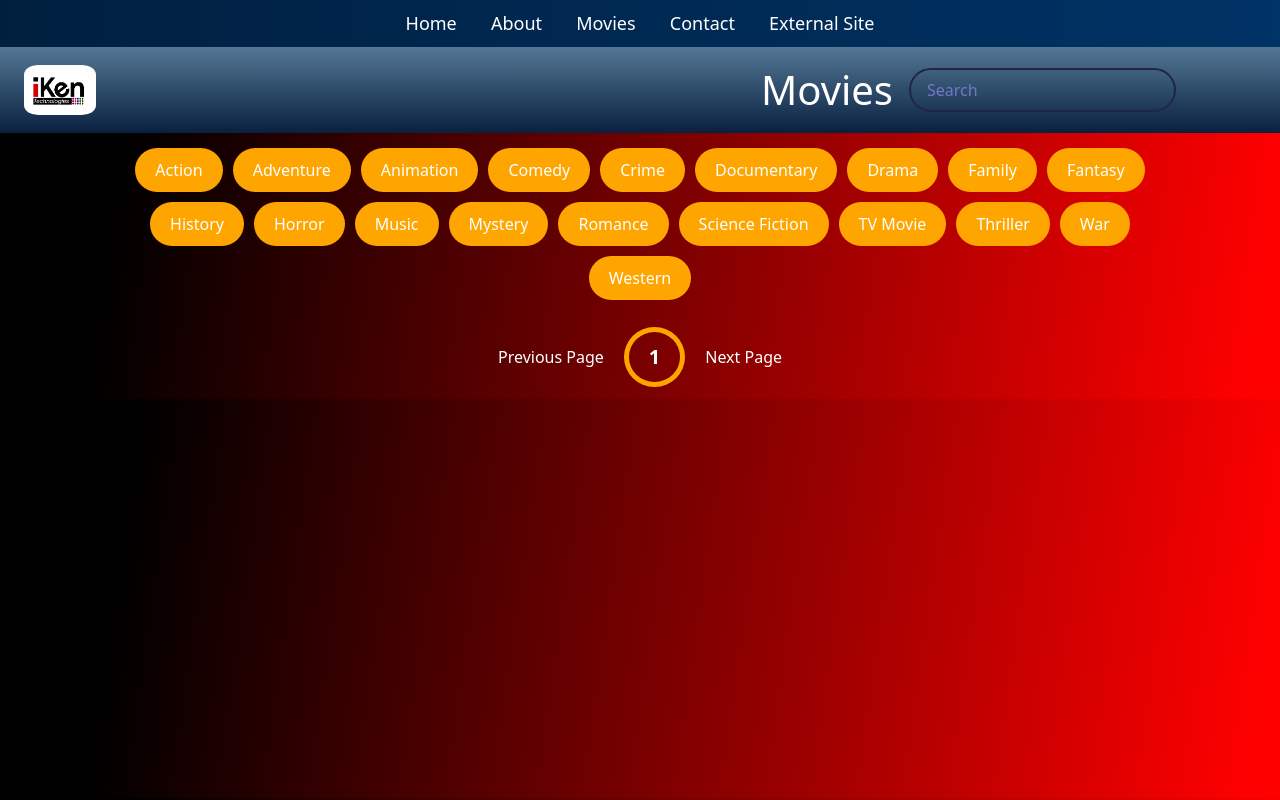
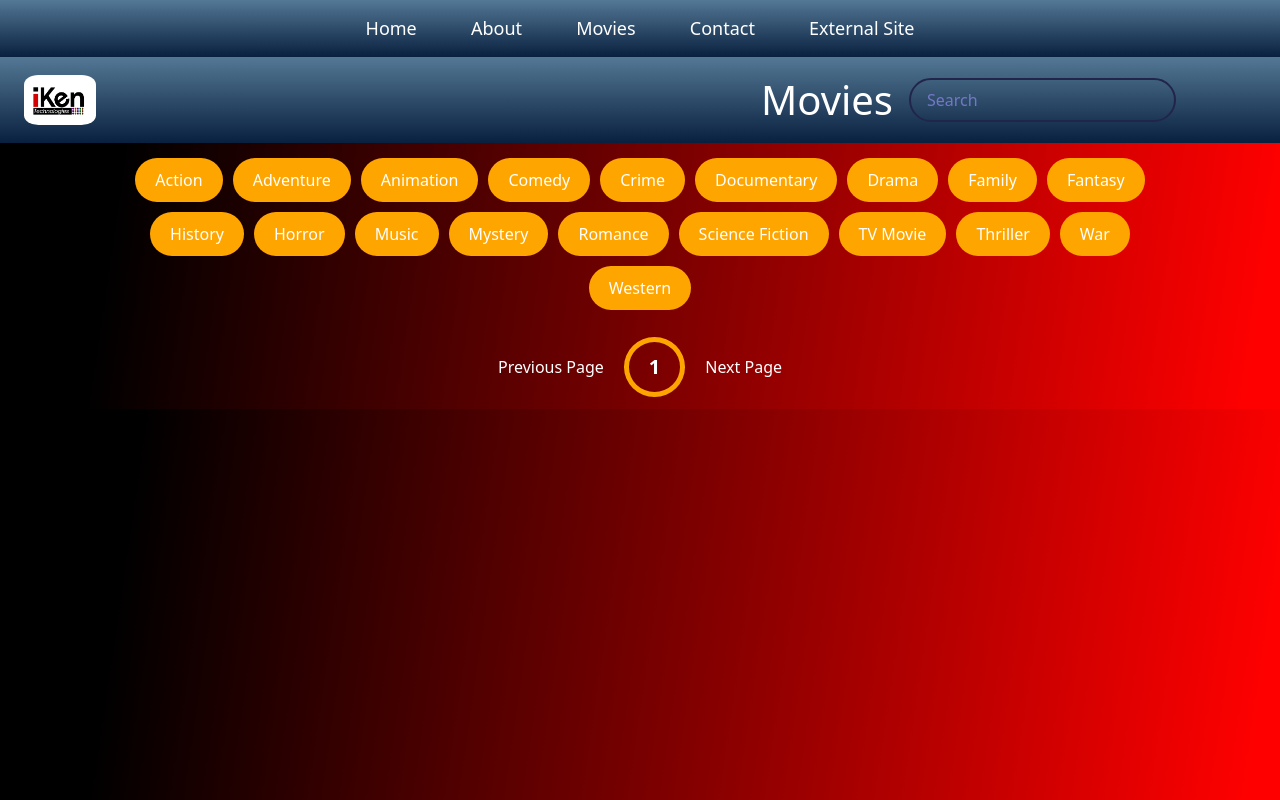
Before and after one commit to kiptoo-097/iken, a plain HTML site: page index.html in a window 1280 px wide. Drawn offline with nearby package versions, Linux system fonts and the light colour scheme; no server answers.

Commit message:
Modified navbar and hover property

```diff
--- a/index.html
+++ b/index.html
@@ -16,7 +16,7 @@
             <ul>
                 <li><a href="#home">Home</a></li>
                 <li><a href="#about">About</a></li>
-                <li><a href="https://kiptoo-097.github.io/iken/">Movies</a></li>
+                <li><a href="">Movies</a></li>
                 <li><a href="#contact">Contact</a></li>
                 <li><a href="https://www.example.com" target="_blank">External Site</a></li>
             </ul>
--- a/style.css
+++ b/style.css
@@ -16,7 +16,7 @@ body{
 }
 
 .header1 {
-    background: linear-gradient(to right, #001f3f, #003366);
+    background: linear-gradient(to top, #09203f 0%, #537895 100%);
     color: white;
     padding: 10px 0;
     position: -webkit-sticky; /* For Safari */
@@ -41,11 +41,19 @@ nav ul li a {
     color: white;
     text-decoration: none;
     font-size: 18px;
+    padding: 5px 10px; /* Add some padding for better visual appearance */
+    display: inline-block; /* Ensures padding works correctly */
+    transition: color 0.3s, border 0.3s; /* Smooth transitions for color and border */
 }
 
 nav ul li a:hover {
-    text-decoration: underline;
+    color: white;
+    background-color: black;
+    border: 2px solid white; /* Adds a white border on hover */
+    border-radius: 50px; /* Optional: Adds rounded corners to the border */
 }
+
+
 
 .section {
     padding: 60px 20px;
```
